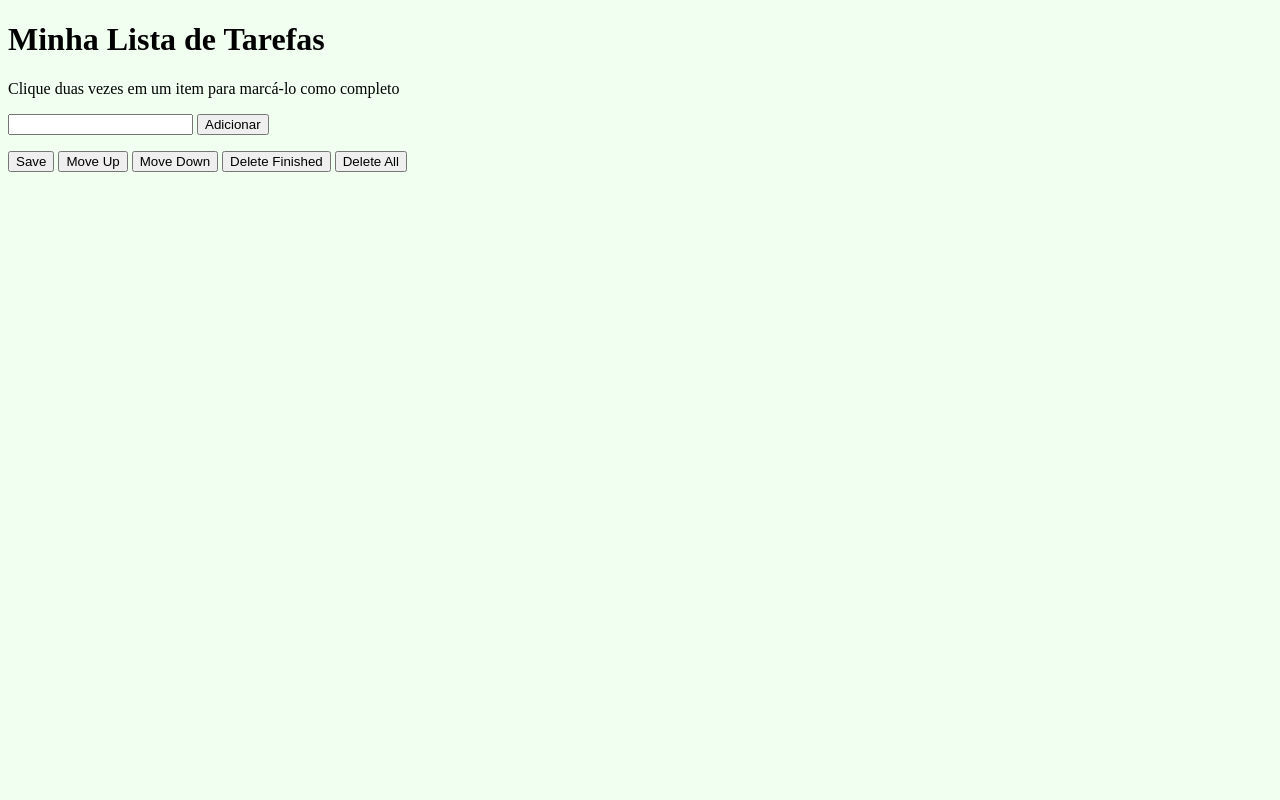
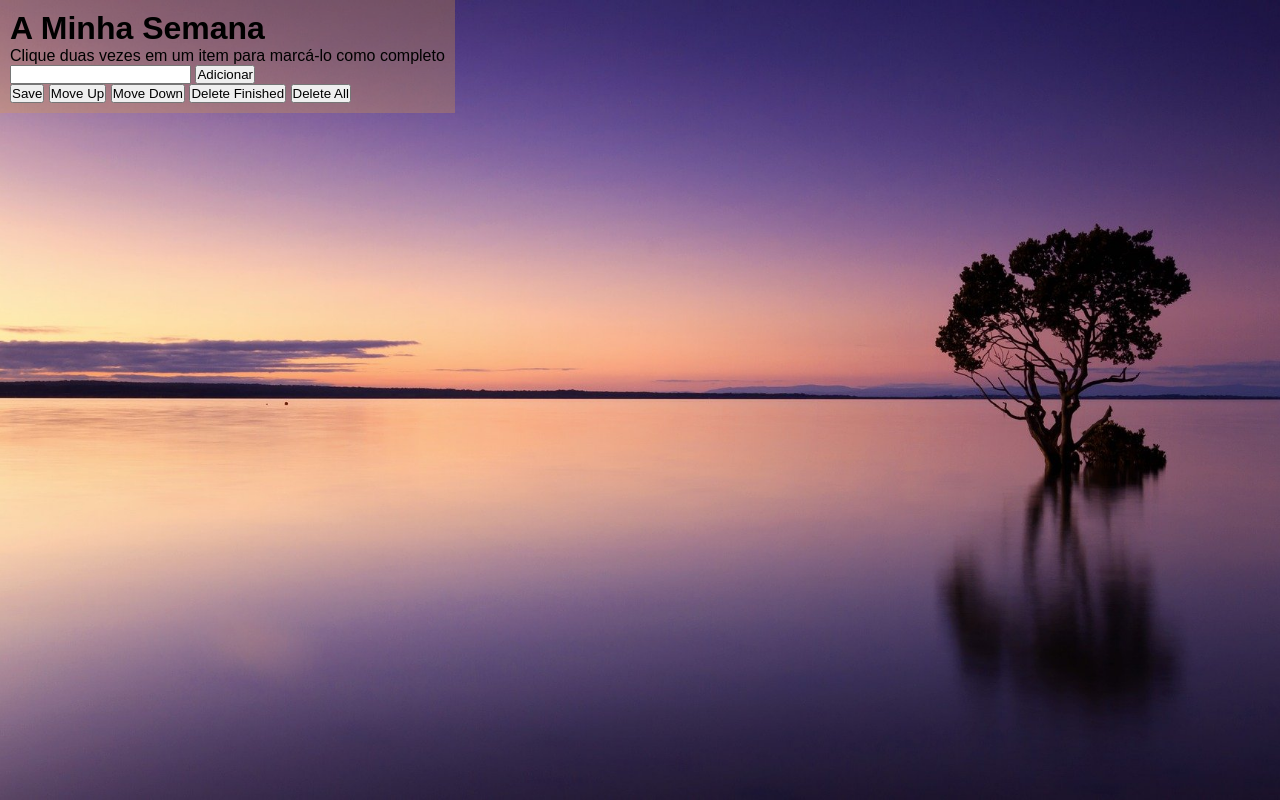
Before and after one commit to helotchi/helotchi.github.io, a website: page trybe/trybe-projetos/sd-018-a-project-todo-list/index.html in a window 1280 px wide. Drawn offline with Linux system fonts and the light colour scheme.

Commit message:
Adicionado background tela cheia

```diff
--- a/trybe/trybe-projetos/sd-018-a-project-todo-list/index.html
+++ b/trybe/trybe-projetos/sd-018-a-project-todo-list/index.html
@@ -9,8 +9,10 @@
     <title>ToDo List</title>
 </head>
 <body>
+    <div id="background">
+        <div id="container">
             <header>
-        <h1>Minha Lista de Tarefas</h1>
+                <h1>A Minha Semana</h1>
                 <p id="funcionamento">Clique duas vezes em um item para marcá-lo como completo</p>
             </header>
             <main>
@@ -25,5 +27,7 @@
                 <button id="remover-finalizados">Delete Finished</button>
                 <button id="apaga-tudo">Delete All</button>
             </main>
+        </div>
+    </div>
 </body>
 </html>
--- a/trybe/trybe-projetos/sd-018-a-project-todo-list/style.css
+++ b/trybe/trybe-projetos/sd-018-a-project-todo-list/style.css
@@ -1,5 +1,28 @@
-body {
-    background-color: honeydew;
+* {
+  margin: 0;
+  padding: 0;;
+}
+
+html, body {
+  height: 100%;
+}
+
+#background {
+  height: 100%;
+  background-image: url(/img/sunset-ge1e431a81_1920.jpg);
+  background-repeat: no-repeat;
+  background-position: center;
+  background-size: cover;
+  overflow: hidden; /* Comportamento barra de rolagem: sem barra de rolagem, conteúdo fora da página não aparecerá */
+}
+
+#container {
+  position: absolute;
+  margin: auto;
+  font-family: Arial, Helvetica, sans-serif;
+  padding: 10px;
+  background: rgba(218, 153, 68, 0.3);
+  top: 0%;
 }
 
 .completed {
@@ -7,5 +30,5 @@ body {
 }
 
 .selected {
-    background-color: rgb(128, 128, 128);
+  background-color: rgb(128, 128, 128);
 }
```
Lines whose indentation alone changed are shown as unchanged.
